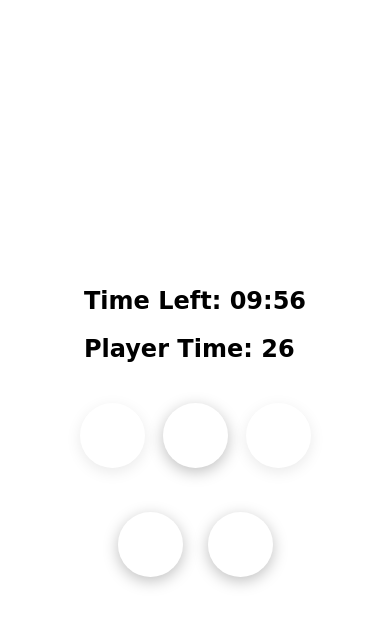
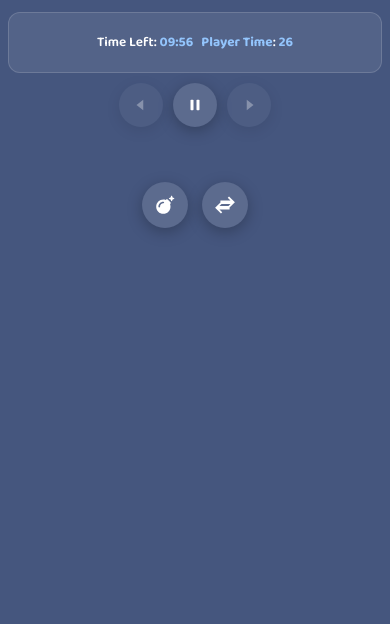
Before and after one commit to susee19/chain-reaction, a plain HTML site: page page2.html in a window 390 px wide. Drawn offline with Linux system fonts and the light colour scheme.

Commit message:
Update styles.css

```diff
--- a/src/styles.css
+++ b/src/styles.css
@@ -1,109 +1,278 @@
-body{
-    display:flex;
+@import url('https://fonts.googleapis.com/css2?family=Baloo+2:wght@600;700&display=swap');
+body {
+    margin: 0;
+    min-height: 100vh;
+    display: flex;
     flex-direction: column;
-    justify-content:center;
-    align-items:center;
-    height:100vh;
-    margin:0;
-    transition: background 0.3s;
-    font-family:'Baloo 2',cursive;
+    justify-content: flex-start;
+    align-items: center;
+    background: #45567e;
+    font-family: 'Baloo 2', cursive;
+    overflow-x: hidden;
+    overflow-y: auto;
+    text-align: center;
+    padding: 20px 15px;
+    gap: 14px;
+    box-sizing: border-box;
 }
-.cell{
-    width:60px;
-    height:60px;
-    background:lightblue;
-    border:1px solid black;
+.heading2 {
+    display: flex;
+    flex-wrap: wrap;
+    gap: 20px;
+    justify-content: center;
+    align-items: center;
+    width: 100%;
+    max-width: 560px;
+    padding: 10px 20px;
+    background: rgba(255, 255, 255, 0.08);
+    border: 1px solid rgba(255, 255, 255, 0.15);
+    border-radius: 16px;
+    box-sizing: border-box;
+}
+.heading2 h2 {
+    color: white;
+    font-size: 1.1rem;
+    font-weight: 600;
+    white-space: nowrap;
+}
+.heading2 h2 span {
+    color: #93c5fd;
+    font-weight: 700;
+}
+.controls {
+    display: flex;
+    gap: 16px;
+    justify-content: center;
+    align-items: center;
+}
+.controls button {
+    width: 60px;
+    height: 60px;
+    border: none;
+    border-radius: 50%;
+    background: rgba(255, 255, 255, 0.12);
+    display: flex;
+    justify-content: center;
+    align-items: center;
+    cursor: pointer;
+    box-shadow: 0 4px 15px rgba(0, 0, 0, 0.25);
+}
+.controls button:hover {
+    background: rgba(255, 255, 255, 0.22);
+}
+.controls svg {
+    width: 28px;
+    height: 28px;
+    fill: white;
+}
+#backBtn:disabled,
+#nextBtn:disabled {
+    opacity: 0.35;
+    cursor: not-allowed;
+}
+.container {
+    display: flex;
+    justify-content: center;
+    align-items: center;
+    overflow: auto;
+    max-width: 100%;
+}
+.cell {
+    width: 60px;
+    height: 60px;
+    background: lightblue;
+    border: 1px solid black;
     display: flex;
     justify-content: center;
     align-items: center;
 }
-.size36{
+.size36 {
     display: grid;
-    grid-template: repeat(6,60px)/repeat(6,60px);
+    grid-template-columns: repeat(6, 60px);
+    grid-template-rows: repeat(6, 60px);
 }
-.size48{
+.size48 {
     display: grid;
-    grid-template: repeat(8,60px)/repeat(6,60px);
+    grid-template-columns: repeat(6, 60px);
+    grid-template-rows: repeat(8, 60px);
 }
-.size64{
+.size64 {
     display: grid;
-    grid-template: repeat(8,60px)/repeat(8,60px);
+    grid-template-columns: repeat(8, 60px);
+    grid-template-rows: repeat(8, 60px);
 }
-.heading2{
-
-    gap: 5rem;
+.powers {
+    display: flex;
+    gap: 20px;
+    justify-content: center;
+    align-items: center;
 }
-.powers{
-    display:flex;
-    gap:25px;
-    margin-top:25px;
-    justify-content:center;
-    align-items:center;
+.powerBtn {
+    width: 65px;
+    height: 65px;
+    border: none;
+    border-radius: 50%;
+    background: rgba(255, 255, 255, 0.12);
+    cursor: pointer;
+    display: flex;
+    justify-content: center;
+    align-items: center;
+    box-shadow: 0 4px 15px rgba(0, 0, 0, 0.25);
+}
+.powerBtn:hover {
+    background: rgba(255, 255, 255, 0.22);
+}
+.powerBtn svg {
+    width: 32px;
+    height: 32px;
+    fill: white;
+}
+@media (max-width: 768px) {
+    .heading2 {
+        gap: 10px;
+        padding: 8px 14px;
+    }
+    .heading2 h2 {
+        font-size: 0.95rem;
+    }
+    .controls button {
+        width: 50px;
+        height: 50px;
+    }
+    .controls svg {
+        width: 22px;
+        height: 22px;
+    }
+    .cell {
+        width: 48px;
+        height: 48px;
+    }
+    .size36 {
+        grid-template-columns: repeat(6, 48px);
+        grid-template-rows: repeat(6, 48px);
+    }
+    .size48 {
+        grid-template-columns: repeat(6, 48px);
+        grid-template-rows: repeat(8, 48px);
+    }
+    .size64 {
+        grid-template-columns: repeat(8, 48px);
+        grid-template-rows: repeat(8, 48px);
+    }
+    .powerBtn {
+        width: 54px;
+        height: 54px;
+    }
+    .powerBtn svg {
+        width: 26px;
+        height: 26px;
+    }
+}
+@media (max-width: 480px) {
+    body {
+        padding: 12px 8px;
+        gap: 10px;
+    }
+    .heading2 {
+        gap: 8px;
+        padding: 7px 10px;
+        border-radius: 12px;
+    }
+    .heading2 h2 {
+        font-size: 0.85rem;
+    }
+    .controls {
+        gap: 10px;
+    }
+    .controls button {
+        width: 44px;
+        height: 44px;
+    }
+    .controls svg {
+        width: 18px;
+        height: 18px;
+    }
+    .cell {
+        width: 38px;
+        height: 38px;
+    }
+    .size36 {
+        grid-template-columns: repeat(6, 38px);
+        grid-template-rows: repeat(6, 38px);
+    }
+    .size48 {
+        grid-template-columns: repeat(6, 38px);
+        grid-template-rows: repeat(8, 38px);
+    }
+    .size64 {
+        grid-template-columns: repeat(8, 38px);
+        grid-template-rows: repeat(8, 38px);
+    }
+    .powers {
+        gap: 14px;
+    }
+    .powerBtn {
+        width: 46px;
+        height: 46px;
+    }
+    .powerBtn svg {
+        width: 22px;
+        height: 22px;
+    }
 }
 
-.powerBtn{
-    width:70px;
-    height:70px;
-    border:none;
-    border-radius:50%;
-    background:rgba(255,255,255,0.12);
-    backdrop-filter:blur(10px);
-    cursor:pointer;
-    display:flex;
-    justify-content:center;
-    align-items:center;
-    transition:0.25s;
-    box-shadow:0 4px 15px rgba(0,0,0,0.25);
+@media (max-width: 360px) {
+    .heading2 h2 {
+        font-size: 0.78rem;
     }
-.powerBtn:hover{
-    transform:scale(1.08);
-    background:rgba(255,255,255,0.2);
+    .cell {
+        width: 32px;
+        height: 32px;
     }
-.powerBtn svg{
-    width:35px;
-    height:34px;
-    fill:white;
+    .size36 {
+        grid-template-columns: repeat(6, 32px);
+        grid-template-rows: repeat(6, 32px);
     }
-.controls{
-    display:flex;
-    gap:18px;
-    justify-content:center;
-    align-items:center;
-    margin-top:20px;
+    .size48 {
+        grid-template-columns: repeat(6, 32px);
+        grid-template-rows: repeat(8, 32px);
+    }
+    .size64 {
+        grid-template-columns: repeat(8, 32px);
+        grid-template-rows: repeat(8, 32px);
+    }
 }
 
-.controls button,
-.powerBtn{
-    width:65px;
-    height:65px;
-    border:none;
-    border-radius:50%;
-    background:rgba(255,255,255,0.12);
-    backdrop-filter:blur(10px);
-    display:flex;
-    justify-content:center;
-    align-items:center;
-    cursor:pointer;
-    transition:0.25s;
-    box-shadow:0 4px 15px rgba(0,0,0,0.25);
+@media (max-height: 500px) and (orientation: landscape) {
+    body {
+        padding: 6px 10px;
+        gap: 6px;
     }
-
-.controls button:hover,
-.powerBtn:hover{
-    transform:scale(1.08);
-    background:rgba(255,255,255,0.2);
+    .heading2 h2 {
+        font-size: 0.8rem;
     }
-
-.controls svg,
-.powerBtn svg{
-    width:32px;
-    height:32px;
-    fill:white;
-    pointer-events:none;
+    .cell {
+        width: 36px;
+        height: 36px;
     }
-
-#backBtn:disabled,
-#nextBtn:disabled{
-    opacity:0.35;
-    cursor:not-allowed;
+    .size36 {
+        grid-template-columns: repeat(6, 36px);
+        grid-template-rows: repeat(6, 36px);
     }
+    .size48 {
+        grid-template-columns: repeat(6, 36px);
+        grid-template-rows: repeat(8, 36px);
+    }
+    .size64 {
+        grid-template-columns: repeat(8, 36px);
+        grid-template-rows: repeat(8, 36px);
+    }
+    .controls button {
+        width: 40px;
+        height: 40px;
+    }
+    .powerBtn {
+        width: 42px;
+        height: 42px;
+    }
+}
```
Lines whose indentation alone changed are shown as unchanged.
